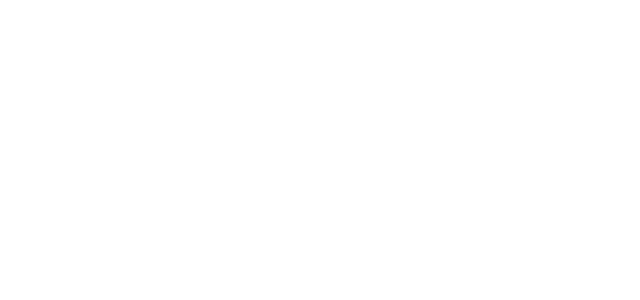
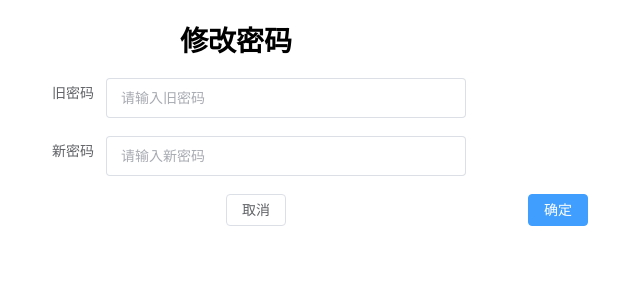
Before and after one commit to CodingJzy/library_front, a Vue app: page /#/users/change_password in a window 1280 px wide. Before the commit this address had no page. Shown: the top 300 px of the page, without its empty margins (404-1044 px from the left). Built offline with nearby package versions, Linux system fonts and the light colour scheme; sample sign-in values are in the browser's storage.

Commit message:
添加：用户第一次登录需要修改密码(强制)

```diff
--- a/src/router/index.js
+++ b/src/router/index.js
@@ -9,6 +9,14 @@
         path: "/login",
         name: "login",
         component: () => import("../views/pages/login.vue")
+    },
+
+
+    // 第一次登录修改密码页面
+    {
+        path: "/users/change_password",
+        name: "change_password",
+        component: () => import("../views/pages/first_change_password")
     },
     {
         path: "/",
--- a/src/util/request.js
+++ b/src/util/request.js
@@ -21,6 +21,15 @@
         data
     })
 }
+
+// 用户录修改密码
+export const userChangePasswordApi = data => {
+    return post({
+        url: "/api/v1/users/change_password",
+        data
+    })
+}
+
 //  用户列表更改状态
 export const userChangeStateApi = data => {
     return put({
--- /dev/null
+++ b/src/views/pages/first_change_password.vue
@@ -0,0 +1,87 @@
+<template>
+    <div>
+
+        <h1 style="text-align: center">修改密码</h1>
+
+        <el-form
+                label-width="100px"
+                style="max-width: 460px; margin: auto"
+        >
+            <el-form-item label="旧密码">
+                <el-input show-password v-model="formData.password" size="large" placeholder="请输入旧密码"/>
+            </el-form-item>
+            <el-form-item label="新密码">
+                <el-input show-password v-model="formData.new_password" size="large" placeholder="请输入新密码"/>
+            </el-form-item>
+        </el-form>
+        <div>
+            <el-button class="change_password" @click="redirectLogin()">取消</el-button>
+            <el-button class="change_password" type="primary" @click="submitForm()">确定</el-button>
+        </div>
+    </div>
+</template>
+
+<script>
+
+import {useRouter} from "vue-router";
+import {useStore} from "vuex"
+
+import {reactive, toRefs} from 'vue'
+import {userChangePasswordApi} from "@/util/request";
+import {ElMessage} from "element-plus";
+
+export default {
+    name: "change_password",
+    setup() {
+        const router = useRouter()
+        const store = useStore()
+        const data = reactive({
+            "formData": {
+                "password": "",
+                "new_password": ""
+            }
+        })
+
+        // 跳转到login
+        const redirectLogin = () => {
+            // 清空登录数据
+            localStorage.removeItem("loginData")
+            store.commit('setUserInfo', {});
+            router.push("/login")
+        }
+
+        const submitForm = () => {
+            // 表单通过请求接口
+            userChangePasswordApi(data.formData).then(res => {
+                // 修改失败
+                if (res.code === 1) {
+                    ElMessage.warning(res.msg + ", 需要重新登录")
+                    redirectLogin();
+                } else {
+                    // 清空表单数据
+                    data.formData = {
+                        password: "",
+                        new_password: ""
+                    }
+                }
+            })
+
+        }
+        return {
+            ...toRefs(data),
+            redirectLogin,
+            submitForm
+        }
+    }
+}
+
+
+</script>
+
+<style>
+.change_password {
+    margin-right: 230px;
+    margin-left: 630px
+}
+
+</style>
--- a/src/views/pages/login.vue
+++ b/src/views/pages/login.vue
@@ -57,7 +57,8 @@
                 <el-input v-model="loginData.password" size="large" show-password placeholder="请输入密码"></el-input>
                 <div>
                     <el-checkbox size="small" v-model="sure"></el-checkbox>
-          <div style="margin-left: 8px">我已阅读并同意</div><a>《用户隐私政策》</a>
+                    <div style="margin-left: 8px">我已阅读并同意</div>
+                    <a>《用户隐私政策》</a>
                 </div>
                 <el-button type="primary" size="large" style="width: 335px" @click="handleLogin">登录</el-button>
             </div>
@@ -83,20 +84,28 @@
                 password: ""
             },
             num: count,
-          sure:false
+            sure: false
         })
         const handleLogin = () => {
             // 请求后台接口
             // 默认用户：admin/admin
             loginApi(data.loginData).then(res => {
-                if (res.code===1) {
+                if (res.code === 1) {
                     ElMessage.success(res.msg)
                     store.commit('setUserInfo', res.data);
                     localStorage.setItem("loginData", JSON.stringify(res.data))
-                    // 跳转
+                    // 如果是第一次登录，需要跳到改密码页面，修改完再重新登录
+                    if (res.data.first_login) {
+                        ElMessage.warning("第一次登录需要修改密码")
+                        router.push({
+                                path: "/users/change_password"
+                            }
+                        )
+                    } else {
                         router.push({
                             path: "/"
                         })
+                    }
                 }
             })
         }
@@ -122,30 +131,33 @@
 }
 </script>
 <style lang="scss" scoped>
-.login-wrapper{
+.login-wrapper {
     display: flex;
     align-items: center;
     justify-content: center;
     background-color: rgba(242, 247, 251, 1);
     height: 100%;
     overflow: auto;
-  >div{
+
+> div {
     display: flex;
     align-items: center;
     justify-content: center;
     height: 660px;
-    box-shadow: 0px 1px 8px 0px rgba(234,233,241,0.5);
-    >div:nth-child(1){
-      width:600px;
+    box-shadow: 0px 1px 8px 0px rgba(234, 233, 241, 0.5);
+
+> div:nth-child(1) {
+    width: 600px;
     height: 100%;
     background-color: rgba(41, 132, 248, 1);
-      border-radius:8px 0 0 8px;
+    border-radius: 8px 0 0 8px;
     display: flex;
     align-items: center;
     justify-content: center;
 }
-    >div:nth-child(2){
-      width:600px;
+
+> div:nth-child(2) {
+    width: 600px;
     height: 100%;
     background-color: white;
     border-radius: 0 8px 8px 0;
@@ -153,31 +165,38 @@
     flex-direction: column;
     align-items: center;
     justify-content: center;
-      img{
+
+img {
     margin-bottom: 20px;
 }
-      >div:nth-child(2){
+
+> div:nth-child(2) {
     font-size: 28px;
     font-weight: bold;
     margin-bottom: 30px;
 }
-      >div:nth-child(5){
-        width:335px;
+
+> div:nth-child(5) {
+    width: 335px;
     display: flex;
     align-items: center;
     justify-content: flex-start;
     margin-bottom: 30px;
-        a{
-          color:#1F52D9;
+
+a {
+    color: #1F52D9;
 }
+
 }
-      .el-input{
+.el-input {
     width: 335px;
     margin-bottom: 20px;
 }
-      .el-input:nth-child(4){
+
+.el-input:nth-child(4) {
     margin-bottom: 10px;
 }
+
 }
 }
 }
```
Also changed, not shown: src/store/index.js (+7 -6 lines). Lines whose indentation alone changed are shown as unchanged.
